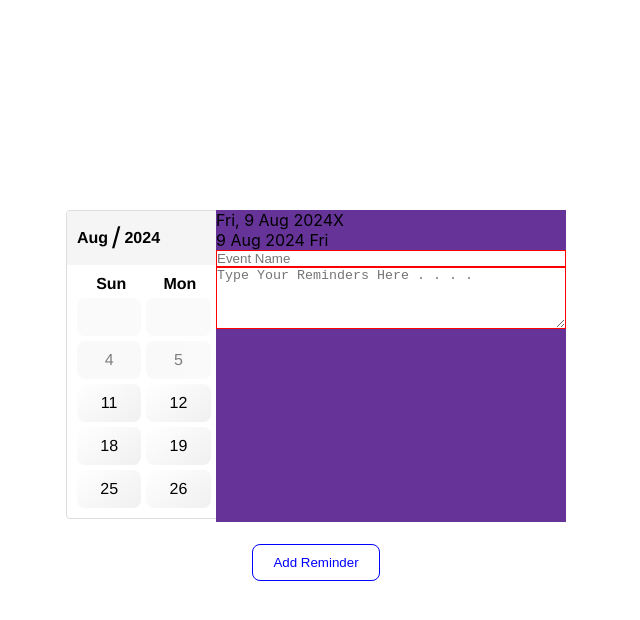
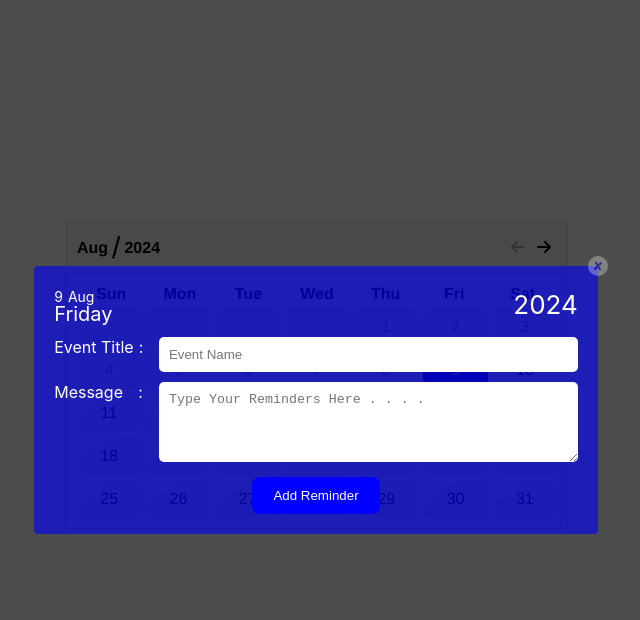
Before and after one commit to surya489/date_picker, a React (Create React App) app: page / in a window 1280 px wide. Both pictures are taken after a click on the button "Set Reminder". Shown: the top 620 px of the page, without its empty margins (324-964 px from the left). Built offline with nearby package versions, Linux system fonts and the light colour scheme; the HTML template or start-up script is replaced by a standard one.

Commit message:
Add Reminder popup updated

```diff
--- a/src/App.css
+++ b/src/App.css
@@ -1,4 +1,5 @@
 .App {
+  position: relative;
   height: 100vh;
   width: 100%;
   overflow: hidden;
--- a/src/Components/DatePicker/DatePicker.css
+++ b/src/Components/DatePicker/DatePicker.css
@@ -1,11 +1,62 @@
+.d_block {
+    display: block;
+}
+
+.col_20 {
+    width: 20%;
+}
+
+.col_80 {
+    width: 80%;
+}
+
+.pl_5 {
+    padding-left: 5px;
+}
+
+.pb_10 {
+    padding-bottom: 10px;
+}
+
+.pb_15 {
+    padding-bottom: 15px;
+}
+
+.f_14 {
+    font-size: 14px;
+    line-height: 1;
+    display: inline-block;
+}
+
+.f_20 {
+    font-size: 20px;
+    line-height: 0.8;
+}
+
+.text_l {
+    text-align: left;
+}
+
+.text_c {
+    text-align: center;
+}
+
+.d_flex {
+    display: flex;
+    align-items: center;
+    justify-content: center;
+}
+
+.align_start {
+    align-items: flex-start;
+}
+
 .disabled,
 .header button.disabled {
     cursor: not-allowed;
 }
 
 .date_picker_wrap {
-    position: relative;
-    overflow: hidden;
     max-width: 500px;
     width: 100%;
     margin: auto;
@@ -100,7 +151,6 @@
 
 .add_reminder {
     text-align: center;
-    padding: 10px;
 }
 
 .add_reminder .btn {
@@ -113,6 +163,11 @@
     transition: all .3s;
 }
 
+.btn.hide_btn {
+    opacity: 0;
+    visibility: hidden;
+}
+
 .add_reminder .btn:hover {
     background-color: #fff;
     color: blue;
@@ -123,6 +178,8 @@
     background-color: #fff;
     color: blue;
     border-color: blue;
+    opacity: 0;
+    visibility: hidden;
 }
 
 .btn.clicked:hover {
@@ -136,20 +193,95 @@
     overflow: hidden;
     opacity: 0;
     position: absolute;
-    top: 0;
-    right: -100%;
-    width: 70%;
+    top: -100%;
+    right: 50%;
+    width: 100%;
+    margin: auto;
     min-height: 312px;
     height: 100%;
-    background: rebeccapurple;
+    max-height: 100%;
+    background: rgba(0, 0, 0, 0.7);
+    transform: translate(50%, -50%);
+    display: flex;
+    align-items: center;
+    justify-content: center;
     transition: all 0.5s;
 }
 
 .reminder_text.show {
-    max-height: 100px;
     opacity: 1;
-    right: 0;
+    top: 50%;
 }
+
+.reminder_wrap {
+    position: relative;
+    color: #fff;
+    width: auto;
+    background: rgb(0, 0, 255, 0.6);
+    height: auto;
+    padding: 20px;
+    gap: 15px;
+    display: flex;
+    flex-direction: column;
+    justify-content: space-between;
+    align-items: center;
+    border-radius: 4px;
+}
+
+.reminder_dates {
+    display: flex;
+    justify-content: space-between;
+    flex-wrap: wrap;
+    height: 100%;
+}
+
+.reminder_year {
+    font-size: 26px;
+}
+
+.reminder_close {
+    display: block;
+    position: absolute;
+    right: -10px;
+    top: -10px;
+    background: #fff;
+    height: 20px;
+    width: 20px;
+    border-radius: 50%;
+    text-align: center;
+    display: flex;
+    align-items: center;
+    justify-content: center;
+    cursor: pointer;
+    opacity: 0.3;
+    transition: all .5s;
+}
+
+.reminder_close::before,
+.reminder_close::after {
+    content: '';
+    position: absolute;
+    width: 2px;
+    height: 10px;
+    background: blue;
+    transform: rotate(45deg);
+    transition: all .5s;
+}
+
+.reminder_close:hover {
+    transform: rotate(180deg);
+    opacity: 1;
+}
+
+.reminder_close:hover::before,
+.reminder_close:hover::after {
+    background-color: red;
+}
+
+.reminder_close::after {
+    transform: rotate(150deg);
+}
+
 
 textarea,
 input:not([type="submit"]) {
@@ -322,6 +454,21 @@ input:not([type="submit"]) {
     border-bottom: 8px solid rgb(0, 0, 255);
 }
 
+.event_msg,
+.event_title {
+    display: flex;
+    flex-wrap: wrap;
+    gap: 5px;
+}
+
+#event_name,
+#reminder {
+    border: none;
+    padding: 10px;
+    border-radius: 5px;
+    box-sizing: border-box;
+}
+
 @media(max-width: 740px) {
     .date_picker_wrap {
         max-width: 300px;
--- a/src/Components/DatePicker/DatePicker.js
+++ b/src/Components/DatePicker/DatePicker.js
@@ -36,8 +36,12 @@ const DatePicker = () => {
         return storedReminders ? JSON.parse(storedReminders) : {};
     });
     const [showMonthsDropdown, setShowMonthsDropdown] = useState(false);
+    const [datePickerHeight, setDatePickerHeight] = useState(0);
+    const [eventTitleHeight, setEventTitleHeight] = useState(0);
     const dropdownRef = useRef(null); // Ref for the dropdown
     const reminderRef = useRef(null);
+    const datePickerRef = useRef(null);
+    const eventTitleRef = useRef(null);
 
     const months = [
         "Jan", "Feb", "Mar", "Apr", "May", "June",
@@ -107,7 +111,10 @@ const DatePicker = () => {
 
     const getDayOfWeek = (year, month, day) => {
         const date = new Date(year, month, day);
-        return weeklyDays[date.getDay()];
+        const weekDays = [
+            "Sunday", "Monday", "Tuesday", "Wednesday", "Thursday", "Friday", "Saturday"
+        ];
+        return weekDays[date.getDay()];
     };
 
     // Use a separate effect for reminder cleanup
@@ -137,6 +144,26 @@ const DatePicker = () => {
             document.removeEventListener("mousedown", handleClickOutside);
         };
     }, []);
+
+    // TO get th eheight of the DatePicker
+    useEffect(() => {
+        const updateDatePickerHeight = () => {
+            if (datePickerRef.current) {
+                setDatePickerHeight(datePickerRef.current.scrollHeight)
+            }
+            if (eventTitleRef.current) {
+                setEventTitleHeight(eventTitleRef.current.offsetWidth);
+            }
+        };
+        if (setShowReminderArea) {
+            updateDatePickerHeight();
+        }
+        window.addEventListener('resize', updateDatePickerHeight);
+        return () => {
+            window.removeEventListener('resize', updateDatePickerHeight);
+        };
+    }, []);
+
 
     const getDaysInMonth = (month, year) => new Date(year, month + 1, 0).getDate();
 
@@ -188,7 +215,7 @@ const DatePicker = () => {
 
     return (
         <div className="date_picker_wrap">
-            <div className="date_picker">
+            <div className="date_picker" ref={datePickerRef}>
                 <div className="header">
                     <div className="month_wrap" ref={dropdownRef}>
                         <span className="current_month">
@@ -248,18 +275,29 @@ const DatePicker = () => {
             </div>
             <form id="reminder_form" className="reminder_form" onSubmit={handleSubmit}>
                 <div className={`${showReminderArea ? 'show' : 'hide'} reminder_text`} ref={reminderRef}>
-                    <div className="reminder_head">
-                        <span className="selected_date">
-                            {`${getDayOfWeek(selectedYear, selectedMonth, selectedDate)}, ${selectedDate} ${months[selectedMonth]} ${selectedYear}`}
-                        </span>
-                        <span className="reminder_close" onClick={resetForm}>X</span>
+                    <div className="reminder_wrap" style={{ maxHeight: datePickerHeight + 'px' }}>
+                        <span className="reminder_close" onClick={resetForm}></span>
+                        <div className="reminder_body">
+                            <div className="reminder_dates pb_15">
+                                <div className="text_l">
+                                    <span className="f_14">{selectedDate}<span className="pl_5 f_14">{months[selectedMonth]}</span></span>
+                                    <span className="d_block f_20">{`${getDayOfWeek(selectedYear, selectedMonth, selectedDate)}`}</span>
+                                </div>
+                                <div className="d_flex">
+                                    <span className="reminder_year">{selectedYear}</span>
+                                </div>
                             </div>
                             <div>
-                        <div className="reminder_date_wrap">
-                            {selectedDate} {months[selectedMonth]} {selectedYear} {getDayOfWeek(selectedYear, selectedMonth, selectedDate)}
+                                <div className="d_flex pb_10 align_start">
+                                    <div className="event_title col_20"><div ref={eventTitleRef}>Event Title </div><span>:</span></div>
+                                    <div className="col_80">
+                                        <input type="text" placeholder="Event Name" name="event_name" id="event_name" className="event_name" />
                                     </div>
-                        <input type="text" placeholder="Event Name" name="event_name" id="event_name" className="event_name" />
+                                </div>
+                                <div className="d_flex align_start">
+                                    <div className="event_msg col_20"><div style={{ width: eventTitleHeight + 'px' }}>Message </div><span>:</span></div>
                                     <textarea
+                                        className="col_80"
                                         id="reminder"
                                         name="reminder"
                                         rows="4"
@@ -268,8 +306,9 @@ const DatePicker = () => {
                                         value={reminderText}
                                         onChange={(e) => setReminderText(e.target.value)}
                                     />
-                        {selectedDate && showReminderArea && (
-                            <div className="error">
+                                </div>
+                                {selectedDate && showReminderArea && error && (
+                                    <div className="error text_c">
                                         {error && (
                                             <div className="error">{error}</div>
                                         )}
@@ -277,8 +316,16 @@ const DatePicker = () => {
                                 )}
                             </div>
                         </div>
+                        <div className="add_reminder reminder_footer">
+                            <input
+                                type="submit"
+                                className="btn"
+                                value="Add Reminder"
+                            />
+                        </div>
+                    </div>
+                </div>
                 <div className="add_reminder">
-                    {!showReminderArea ? (
                     <button onClick={() => {
                         setShowReminderArea(true);
                         setError("");
@@ -286,15 +333,8 @@ const DatePicker = () => {
                         className={`btn ${showReminderArea ? 'clicked' : ''}`}
                         disabled={showReminderArea}
                     >
-                            {showReminderArea ? "Add Reminder" : 'Set Reminder'}
+                        Set Reminder
                     </button>
-                    ) : (
-                        <input
-                            type="submit"
-                            className="btn clicked"
-                            value="Add Reminder"
-                        />
-                    )}
                 </div>
             </form>
         </div>
```
Lines whose indentation alone changed are shown as unchanged.
